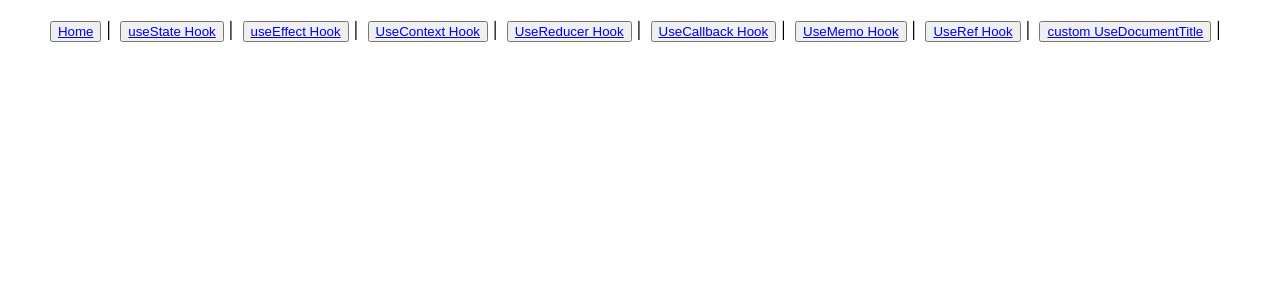
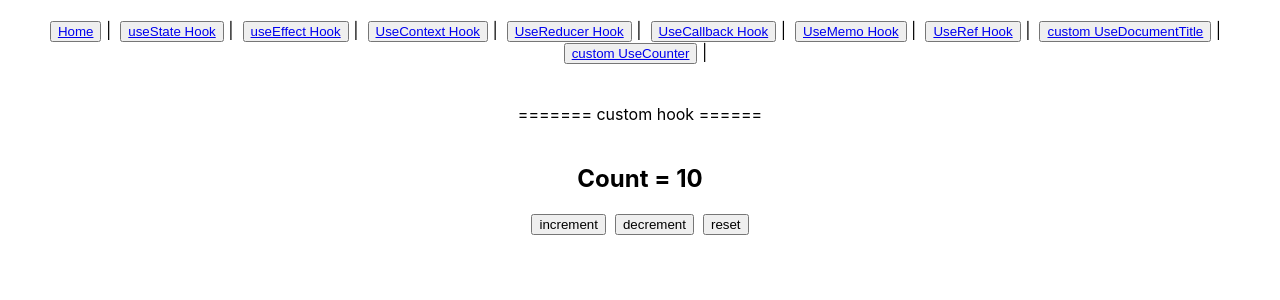
Before and after one commit to 0-mayurkaretha/React_Hooks, a React (Create React App) app: page /Custom_useCounter in a window 1280 px wide. Shown: the top 300 px of the page. Built offline with nearby package versions, Linux system fonts and the light colour scheme.

Commit message:
added custom hook useCounter

```diff
--- a/src/App.js
+++ b/src/App.js
@@ -8,6 +8,7 @@ import UseCallback from "./components/UseCallback";
 import UseMemo from "./components/UseMemo";
 import UseRef from "./components/UseRef";
 import Custom_useDocumentTitle from "./components/Custom_useDocumentTitle";
+import Custom_useCounter from "./components/Custom_useCounter";
 
 function App() {
   return (
@@ -24,6 +25,7 @@ function App() {
           <button><Link to="/UseMemo">UseMemo Hook</Link></button> | &nbsp;
           <button><Link to="/UseRef">UseRef Hook</Link></button> | &nbsp;
           <button><Link to="/Custom_useDocumentTitle">custom UseDocumentTitle</Link></button> | &nbsp;
+          <button><Link to="/Custom_useCounter">custom UseCounter</Link></button> | &nbsp;
 
           <br />
         </div>
@@ -36,6 +38,7 @@ function App() {
           <Route path="/UseMemo" element={<UseMemo />} />
           <Route path="/UseRef" element={<UseRef />} />
           <Route path="/Custom_useDocumentTitle" element={<Custom_useDocumentTitle />} />
+          <Route path="/Custom_useCounter" element={<Custom_useCounter />} />
         </Routes>
       </BrowserRouter>
     </div>
--- /dev/null
+++ b/src/components/Custom_useCounter.js
@@ -0,0 +1,23 @@
+import React from "react"
+import useCounter from "../custom_Hooks/useCounter"
+
+const Custom_useCounter = () => {
+  const [count, increment, decrement, reset] = useCounter(10, 99); //initialCount and value
+
+  return (
+    <div>
+      <br/><br/>
+      ======= custom hook ======
+      <br/><br/>
+
+      <h2>Count = {count}</h2>
+
+      <button onClick={increment}>increment</button>&nbsp;&nbsp;
+      <button onClick={decrement}>decrement</button>&nbsp;&nbsp;
+      <button onClick={reset}>reset</button>
+
+    </div>
+  )
+};
+
+export default Custom_useCounter;
--- /dev/null
+++ b/src/custom_Hooks/useCounter.js
@@ -0,0 +1,20 @@
+import {useState} from "react"
+
+const useCounter = (initialCount = 0, value) => {
+  const [count, setCount] = useState(initialCount)
+
+  const increment = () => {
+    setCount(prevCount => prevCount + value)
+  }
+
+  const decrement = () => {
+    setCount(prevCount => prevCount - value)
+  }
+
+  const reset = () => {
+    setCount(initialCount)
+  }
+  return [count, increment, decrement, reset]
+};
+
+export default useCounter;
```
